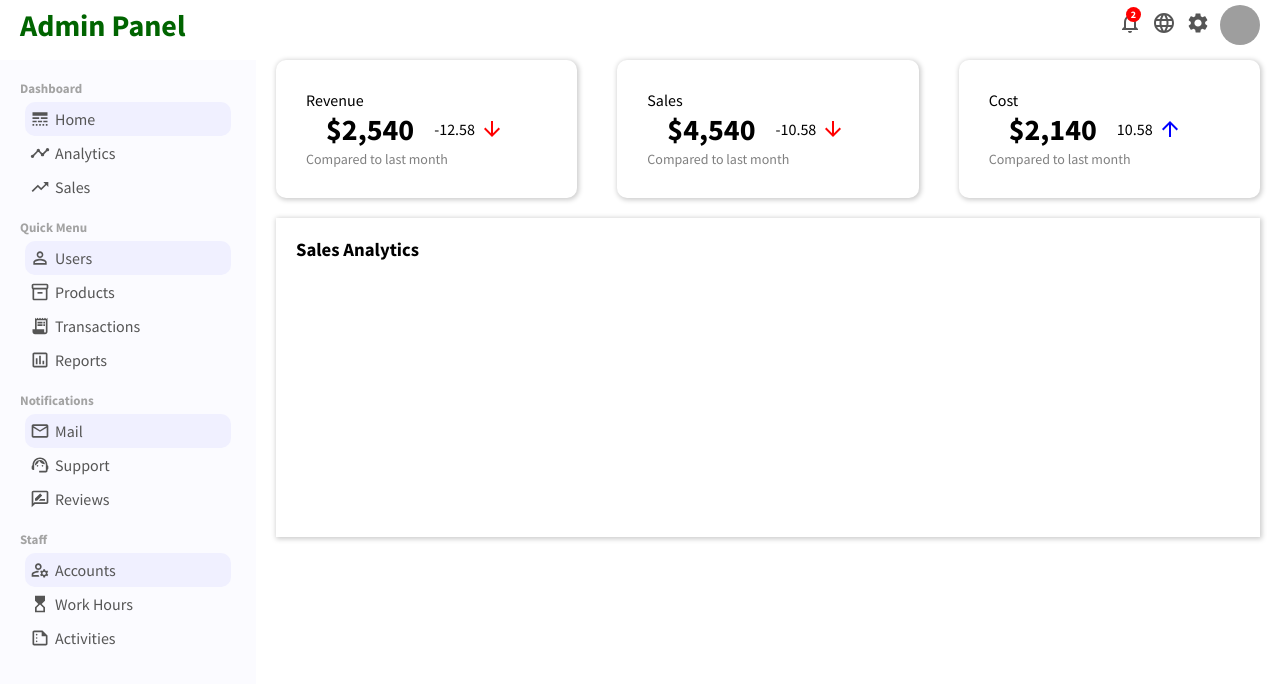
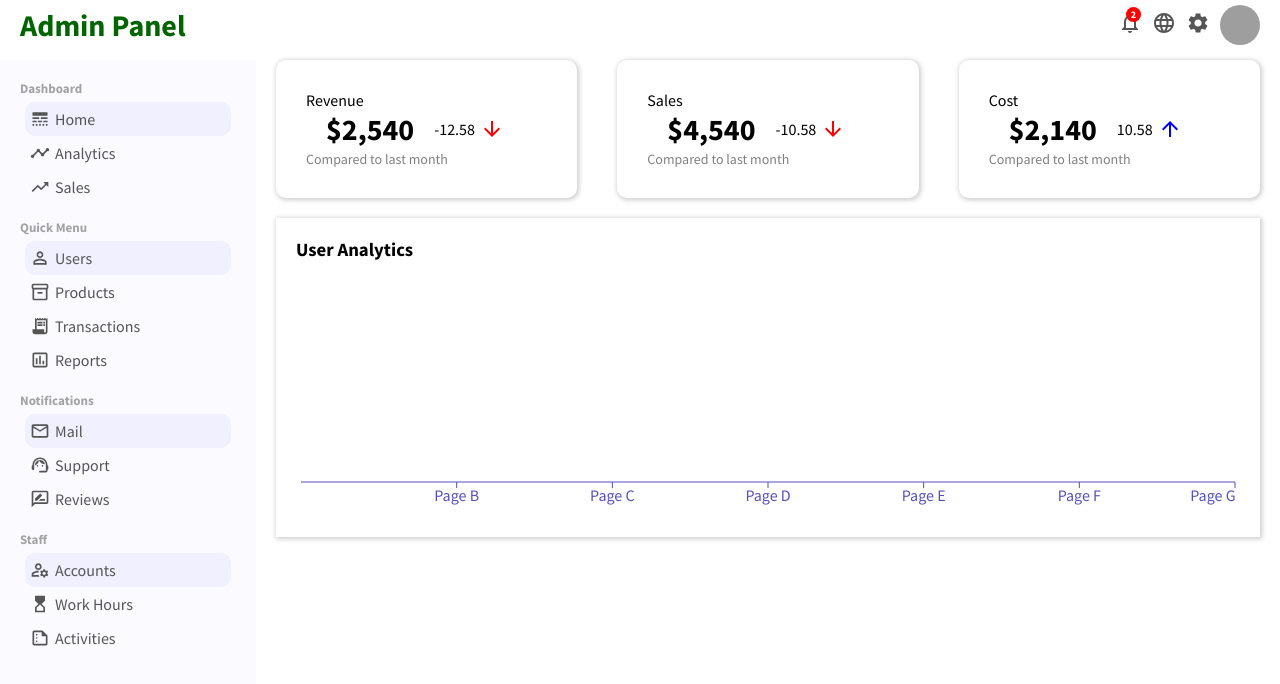
Before and after one commit to PJMantoss/admin_panel, a React (Create React App) app: page / in a window 1280 px wide. Shown: the top 684 px of the page. Built offline with nearby package versions, Linux system fonts and the light colour scheme; grey boxes are pictures that could not be loaded.

Commit message:
update Chart

```diff
--- a/src/components/chart/Chart.js
+++ b/src/components/chart/Chart.js
@@ -52,9 +52,12 @@ function Chart() {
 
   return (
     <div className='chart'>
-        <h3 className='chartTitle'>Sales Analytics</h3>
+        <h3 className='chartTitle'>User Analytics</h3>
         <ResponsiveContainer width="100%" aspect={4/1}>
-            <LineChart data={data}></LineChart>
+            <LineChart data={data}>
+                <XAxis dataKey='name' stroke='#5550bd' />
+                <Line type='monotone' dataKey='Active User'/>
+            </LineChart>
         </ResponsiveContainer>
     </div>
   )
```
